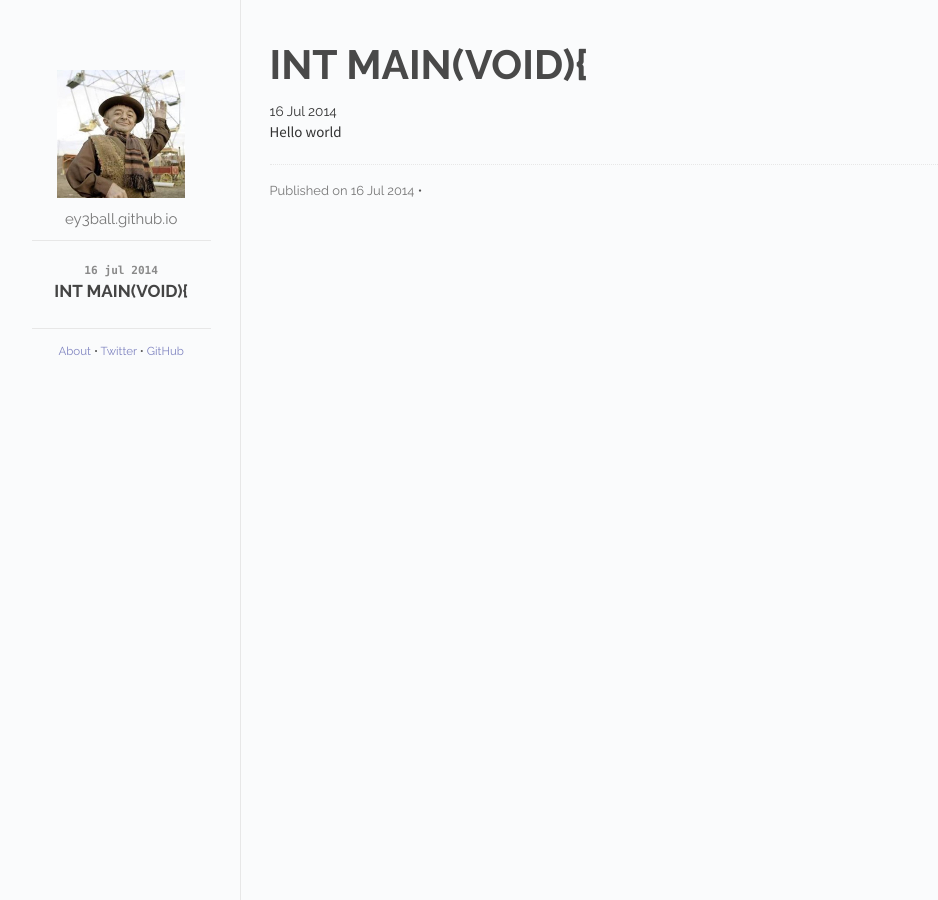
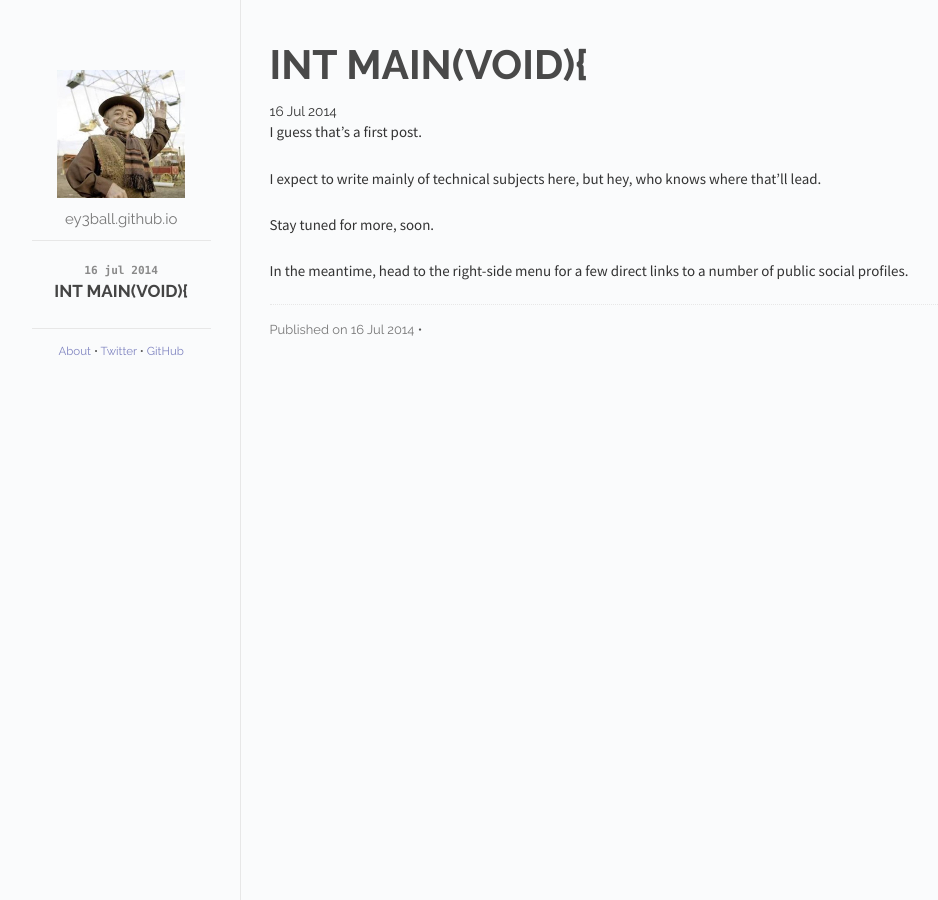
Before and after one commit to ey3ball/ey3ball.github.io, a Jekyll site: the page built from _posts/2014-07-16-example-post.md, in a window 1280 px wide. Shown: the whole page, without its empty margins (118-1056 px from the left). Built offline with Jekyll 4.4.1, drawn with Linux system fonts in a browser that asks for light colours; Markdown is read by kramdown in place of the engine named in the settings.

Commit message:
add some content to initial post

```diff
--- a/_posts/2014-07-16-example-post.md
+++ b/_posts/2014-07-16-example-post.md
@@ -5,4 +5,12 @@ date:   2014-07-16 23:00:00 +0200
 categories: posts
 ---
 
-Hello world
+I guess that's a first post.
+
+I expect to write mainly of technical subjects here, but hey, who knows where
+that'll lead.
+
+Stay tuned for more, soon.
+
+In the meantime, head to the right-side menu for a few direct links to a number
+of public social profiles.
```
